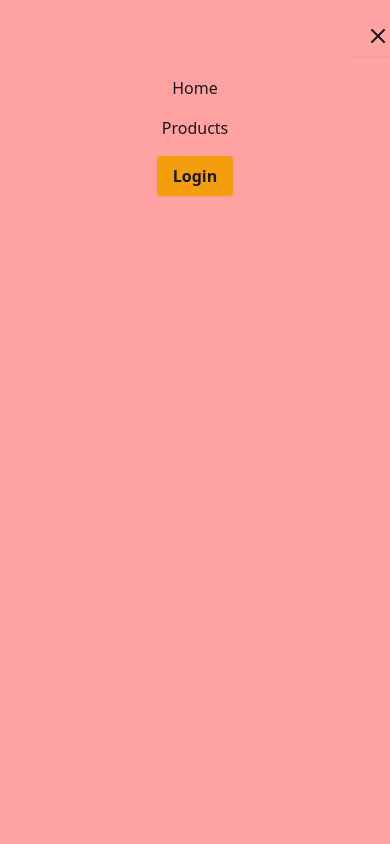
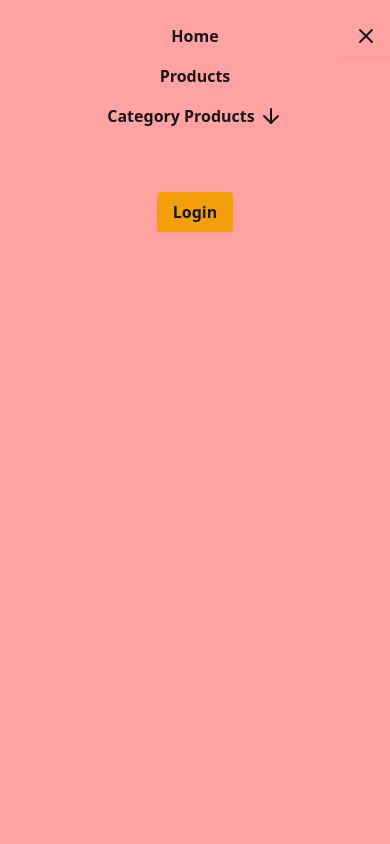
Before and after one commit to ajitdevv/myshop, a React (Vite) app: page / in a window 390 px wide. Shown: the top 844 px of the page. Built offline with nearby package versions, Linux system fonts and the light colour scheme; no server answers.

Commit message:
Creat humber menu

```diff
--- a/src/Components/Sidebar.jsx
+++ b/src/Components/Sidebar.jsx
@@ -7,7 +7,7 @@ const Sidemanu = () => {
     <section className="z-25 absolute right-0 top-0">
       <div className="">
         <SidemanuButton setisopen={setisopen} open={isopen} />
-      <SideManuContent open={isopen} />
+      <SideManuContent open={isopen} setisopen={setisopen}/>
    </div> </section>
   );
 };
--- a/src/SideManulayouts/Sidemanubutton.jsx
+++ b/src/SideManulayouts/Sidemanubutton.jsx
@@ -2,7 +2,7 @@ import { AlignRightIcon, X } from "lucide-react";
 import { Buttonn } from "../Components/Button";
 const SidemanuButton = ({ setisopen, open }) => {
   return (
-    <section className="mt-4 -ml-4 absolute right-0 top-0  z-20 size-10">
+    <section className="mt-4 -ml-4 absolute right-3 top-0  z-20 size-10">
       {open ? (
         <Buttonn
           onClick={() => {
--- a/src/SideManulayouts/manucontent.jsx
+++ b/src/SideManulayouts/manucontent.jsx
@@ -1,23 +1,48 @@
+import { ArrowDown } from "lucide-react";
 import { ButtonN } from "../Components/Button";
 import { Link } from "react-router-dom";
-const SideManuContent = ({ open }) => {
+import { useState } from "react";
+const SideManuContent = ({ setisopen, open }) => {
+  const [Category, setCategory] = useState(false);
   return (
-    <div className="w-full flex mt-18">
-      {open ? (
-        <section className="h-full fixed inset-0   bg-red-300">
-          <div className="absolute right-0 top-19 w-full md:w-80 h-full">
-          <div className="w-full">
-            <nav className="flex flex-col w-full gap-4 *:font-bold*:hover:underline">
-              <Link to="/">Home</Link>
-              <Link to="/products">Products</Link>
-            </nav>
-          </div>
-          <div className="mb-4 w-full">
-            <ButtonN text="Login" />
-          </div></div>
-        </section>
-      ) : null}
-    </div>
+    <aside
+      className={`
+          fixed right-0 top-0 h-full w-full md:w-80 bg-red-300
+          transition-transform duration-500 ease-in-out
+          ${open ? "translate-x-0" : "translate-x-full"}
+        `}
+    >
+      <div className="flex flex-col justify-center items-center">
+        <nav className="flex flex-col gap-4 p-6 font-bold">
+          <Link to="/" onClick={() => setisopen(false)}>
+            Home
+          </Link>
+
+          <Link to="/products" onClick={() => setisopen(false)}>
+            Products
+          </Link>
+          <Link>
+            <div onClick={()=>setCategory((prev) => !prev)} className="flex gap-1">
+              Category Products <ArrowDown />
+            </div>
+          </Link>
+          {Category ? (
+            <div>
+              <Link to="/" onClick={() => setisopen(false)}>
+                Home
+              </Link>
+
+              <Link to="/products" onClick={() => setisopen(false)}>
+                Products
+              </Link>
+            </div>
+          ) : ''}
+        </nav>
+        <div className="p-6">
+          <ButtonN text="Login" />
+        </div>
+      </div>
+    </aside>
   );
 };
 export default SideManuContent;
```
